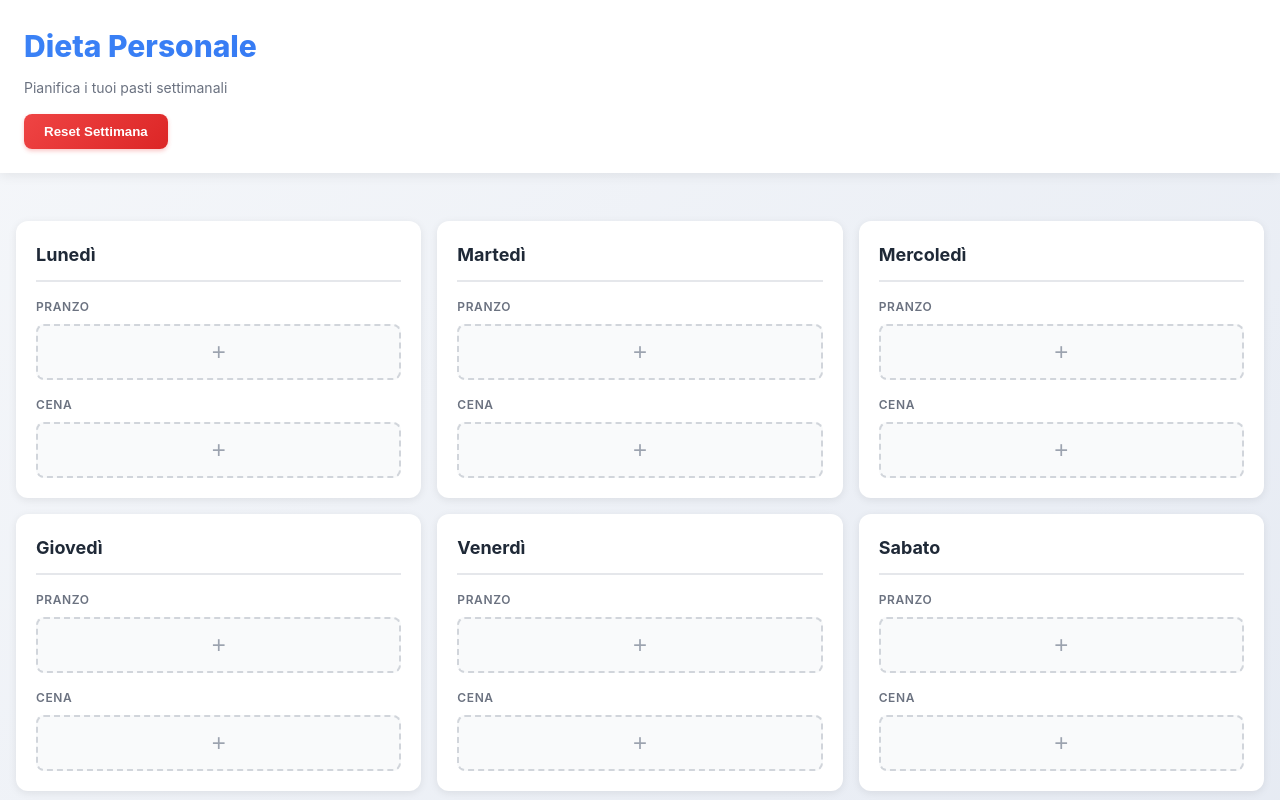
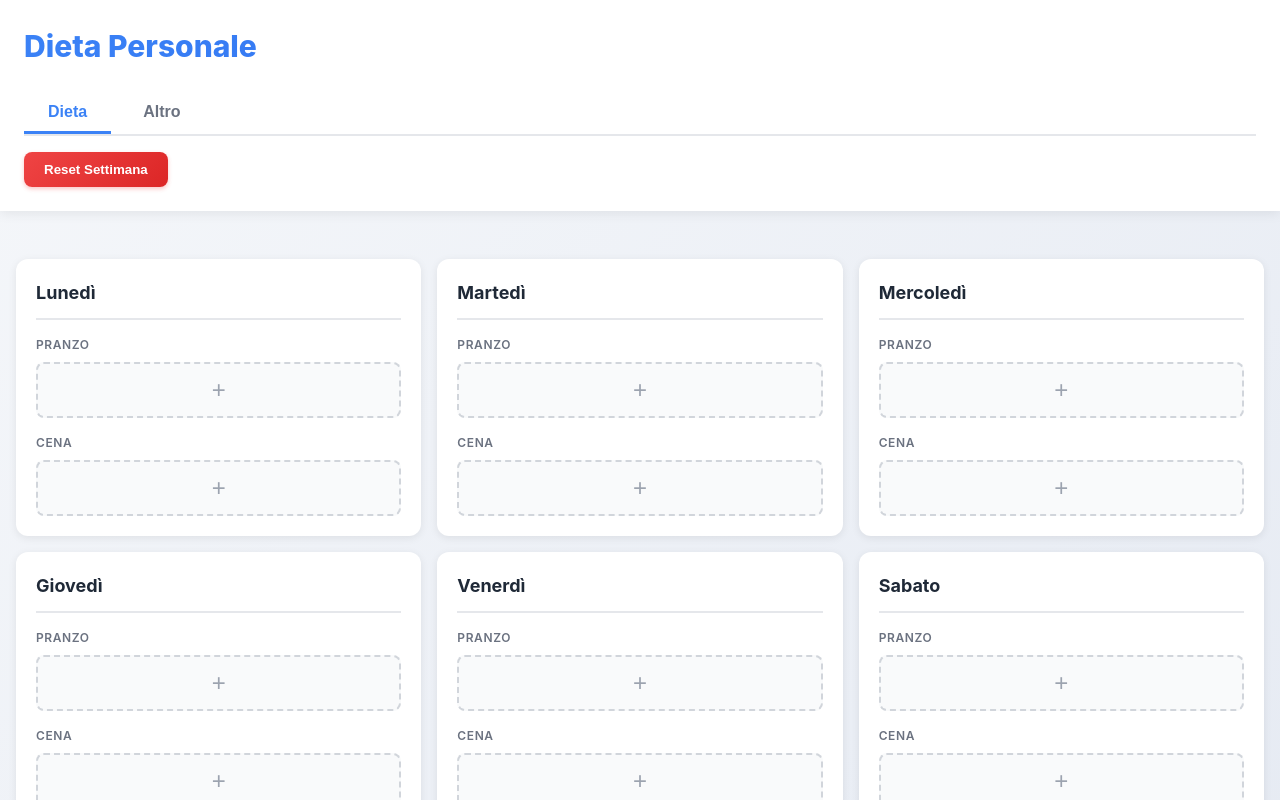
Before and after one commit to Esposito23/DietaPersonale, a React (Vite) app: page / in a window 1280 px wide. Shown: the top 800 px of the page. Built offline with nearby package versions, Linux system fonts and the light colour scheme; no server answers.

Commit message:
Aggiungi struttura tab con Dieta e Altro

```diff
--- a/src/App.css
+++ b/src/App.css
@@ -20,7 +20,7 @@
   margin: 0 auto;
   display: flex;
   flex-direction: column;
-  gap: 0.5rem;
+  gap: 1rem;
 }
 
 .app-header h1 {
@@ -33,10 +33,49 @@
   background-clip: text;
 }
 
-.subtitle {
-  margin: 0;
+/* Tabs */
+.tabs {
+  display: flex;
+  gap: 0.5rem;
+  border-bottom: 2px solid #e5e7eb;
+  padding-bottom: 0.5rem;
+}
+
+.tab {
+  padding: 0.625rem 1.5rem;
+  background: none;
+  border: none;
+  border-bottom: 3px solid transparent;
+  font-size: 1rem;
+  font-weight: 600;
   color: #6b7280;
-  font-size: 0.875rem;
+  cursor: pointer;
+  transition: all 0.2s;
+  position: relative;
+  bottom: -0.5rem;
+}
+
+.tab:hover {
+  color: #3b82f6;
+}
+
+.tab.active {
+  color: #3b82f6;
+  border-bottom-color: #3b82f6;
+}
+
+/* Tab Content */
+.tab-content {
+  max-width: 1400px;
+  margin: 2rem auto;
+  padding: 3rem 1rem;
+  text-align: center;
+}
+
+.placeholder {
+  font-size: 1.125rem;
+  color: #9ca3af;
+  font-style: italic;
 }
 
 .header-actions {
--- a/src/App.jsx
+++ b/src/App.jsx
@@ -26,6 +26,7 @@ const AVAILABLE_MEALS = [
 ]
 
 function App() {
+  const [activeTab, setActiveTab] = useState('dieta')
   const [weeklyMeals, setWeeklyMeals] = useState({})
   const [loading, setLoading] = useState(true)
   const [saving, setSaving] = useState(false)
@@ -142,16 +143,33 @@ function App() {
       <header className="app-header">
         <div className="header-content">
           <h1>Dieta Personale</h1>
-          <p className="subtitle">Pianifica i tuoi pasti settimanali</p>
+          <div className="tabs">
+            <button
+              className={`tab ${activeTab === 'dieta' ? 'active' : ''}`}
+              onClick={() => setActiveTab('dieta')}
+            >
+              Dieta
+            </button>
+            <button
+              className={`tab ${activeTab === 'altro' ? 'active' : ''}`}
+              onClick={() => setActiveTab('altro')}
+            >
+              Altro
+            </button>
           </div>
+        </div>
+        {activeTab === 'dieta' && (
           <div className="header-actions">
             <button className="reset-btn" onClick={handleReset}>
               Reset Settimana
             </button>
             {saving && <span className="save-indicator">Salvataggio...</span>}
           </div>
+        )}
       </header>
 
+      {activeTab === 'dieta' && (
+        <>
           <WeekView
             weeklyMeals={weeklyMeals}
             onAddMeal={handleAddMeal}
@@ -168,6 +186,14 @@ function App() {
               }}
             />
           )}
+        </>
+      )}
+
+      {activeTab === 'altro' && (
+        <div className="tab-content">
+          <p className="placeholder">Contenuto in arrivo...</p>
+        </div>
+      )}
     </div>
   )
 }
```
Lines whose indentation alone changed are shown as unchanged.
